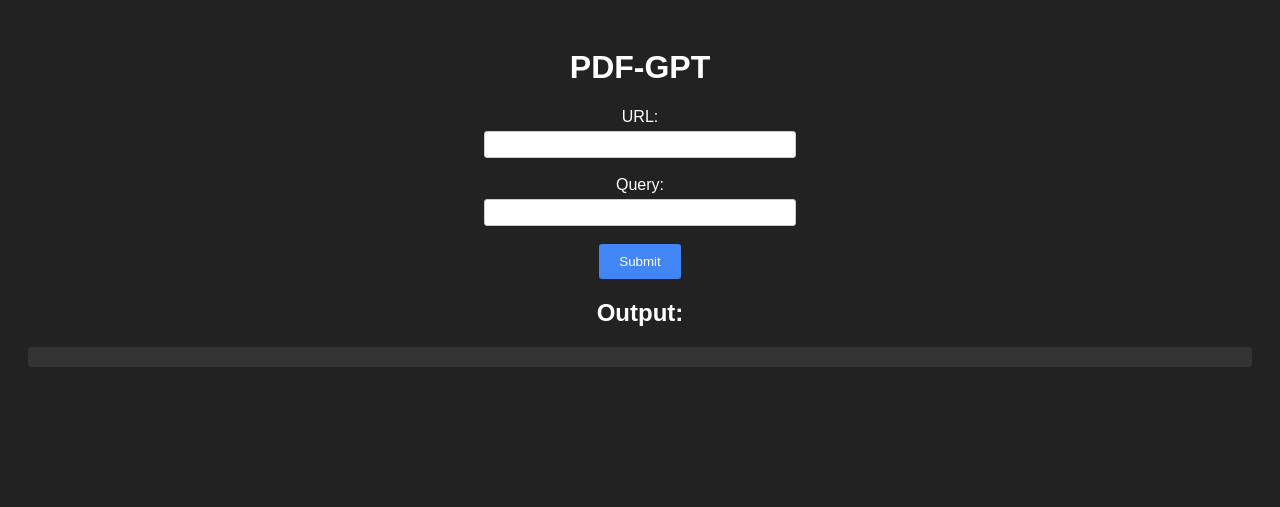
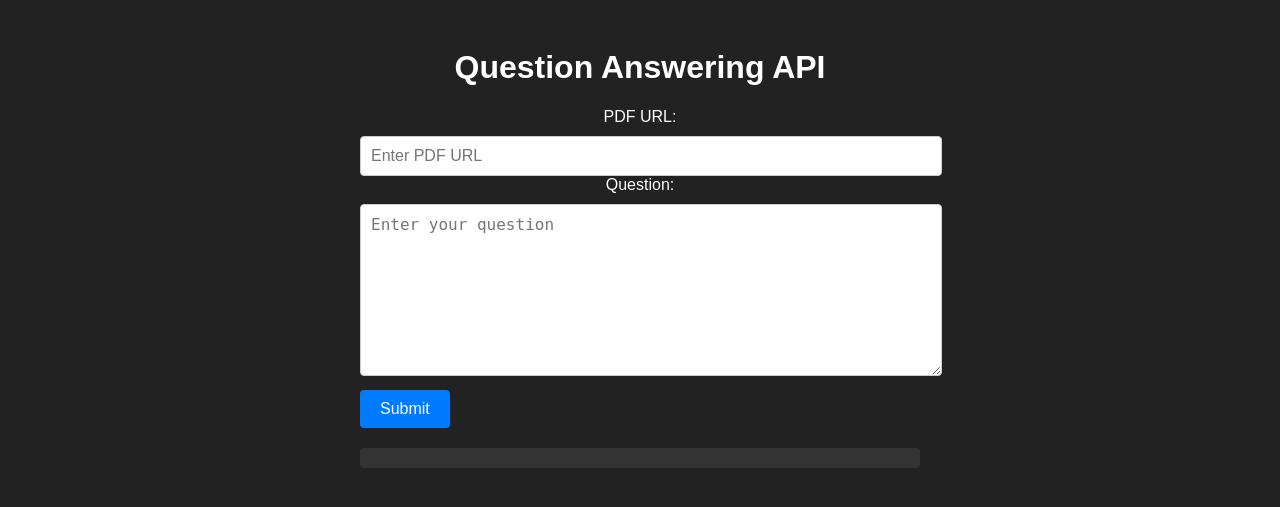
Before and after one commit to aryan619348/PDF-GPT, a Flask app: page / in a window 1280 px wide. Shown: the top 507 px of the page. Run offline with Flask 3, Linux system fonts and the light colour scheme.

Commit message:
updated the HTML page

```diff
--- a/openapi.yaml
+++ b/openapi.yaml
@@ -13,7 +13,7 @@ paths:
       requestBody:
         required: true
         content:
-          application/json:
+          app/json:
             schema:
               type: object
               properties:
@@ -27,7 +27,7 @@ paths:
         "200":
           description: Successful response
           content:
-            application/json:
+            app/json:
               schema:
                 type: object
                 properties:
--- a/templates/index.html
+++ b/templates/index.html
@@ -1,95 +1,107 @@
 <!DOCTYPE html>
-<html>
+<html lang="en">
+
 <head>
-  <title>PDF-GPT</title>
+  <meta charset="UTF-8">
+  <meta name="viewport" content="width=device-width, initial-scale=1.0">
+  <title>Question Answering API</title>
   <style>
     body {
       background-color: #222;
       color: #fff;
       font-family: Arial, sans-serif;
-      padding: 20px;
     }
 
-    h1, h2 {
-      color: #fff;
-    }
-
-    .center-content {
+    .container {
+      max-width: 600px;
+      margin: 0 auto;
+      padding: 20px;
+      box-sizing: border-box;
       text-align: center;
     }
 
-    form {
-      margin-bottom: 20px;
+    h1 {
+      text-align: center;
     }
 
     label {
       display: block;
-      margin-bottom: 5px;
+      margin-bottom: 10px;
     }
 
     input[type="text"] {
-      width: 300px;
-      padding: 5px;
+      width: 100%;
+      padding: 10px;
+      font-size: 16px;
       border: 1px solid #ccc;
-      border-radius: 3px;
+      border-radius: 4px;
     }
 
-    button[type="submit"] {
+    textarea {
+      width: 100%;
+      height: 150px;
+      padding: 10px;
+      font-size: 16px;
+      border: 1px solid #ccc;
+      border-radius: 4px;
+    }
+
+    button {
+      display: block;
+      margin-top: 10px;
       padding: 10px 20px;
-      background-color: #4285f4;
+      font-size: 16px;
+      background-color: #007bff;
       color: #fff;
       border: none;
-      border-radius: 3px;
+      border-radius: 4px;
       cursor: pointer;
     }
 
-    #output {
+    .output {
+      margin-top: 20px;
+      padding: 10px;
       background-color: #333;
-      padding: 10px;
-      border-radius: 3px;
-      white-space: pre-wrap;
+      border-radius: 4px;
+    }
+
+    .output p {
+      margin: 0;
+      color: #fff;
     }
   </style>
 </head>
+
 <body>
-<div class="center-content">
-  <h1>PDF-GPT</h1>
-  <form id="apiForm">
-    <label for="urlInput">URL:</label>
-    <input type="text" id="urlInput" required><br><br>
-    <label for="queryInput">Query:</label>
-    <input type="text" id="queryInput" required><br><br>
-    <button type="submit">Submit</button>
-  </form>
-  <h2>Output:</h2>
-  <div id="output"></div>
+<div class="container">
+  <h1>Question Answering API</h1>
+  <label for="url">PDF URL:</label>
+  <input type="text" id="url" placeholder="Enter PDF URL">
+  <label for="question">Question:</label>
+  <textarea id="question" placeholder="Enter your question"></textarea>
+  <button onclick="processQuestion()">Submit</button>
+  <div class="output">
+    <p id="answer"></p>
+  </div>
 </div>
 
 <script>
-  document.getElementById("apiForm").addEventListener("submit", function (event) {
-    event.preventDefault();
-
-    var url = document.getElementById("urlInput").value;
-    var query = document.getElementById("queryInput").value;
-
-    fetch("/process_pdf", {
-      method: "POST",
-      headers: {
-        "Content-Type": "application/json"
-      },
-      body: JSON.stringify({
-        file_link: url,
-        question: query
-      })
-    })
-            .then(response => response.json())
-            .then(data => {
-              document.getElementById("output").innerText = data.answer;
-            })
-            .catch(error => {
-              console.error("Error:", error);
-            });
-  });
+  function processQuestion() {
+    var url = document.getElementById("url").value;
+    var question = document.getElementById("question").value;
+    var request = new XMLHttpRequest();
+    request.open("POST", "/process_pdf", true);
+    request.setRequestHeader("Content-Type", "application/json");
+    request.onreadystatechange = function () {
+      if (request.readyState === 4 && request.status === 200) {
+        var response = JSON.parse(request.responseText);
+        document.getElementById("answer").textContent = response.answer;
+      }
+    };
+    var data = JSON.stringify({ "file_link": url, "question": question });
+    request.send(data);
+  }
 </script>
 </body>
+
 </html>
```
